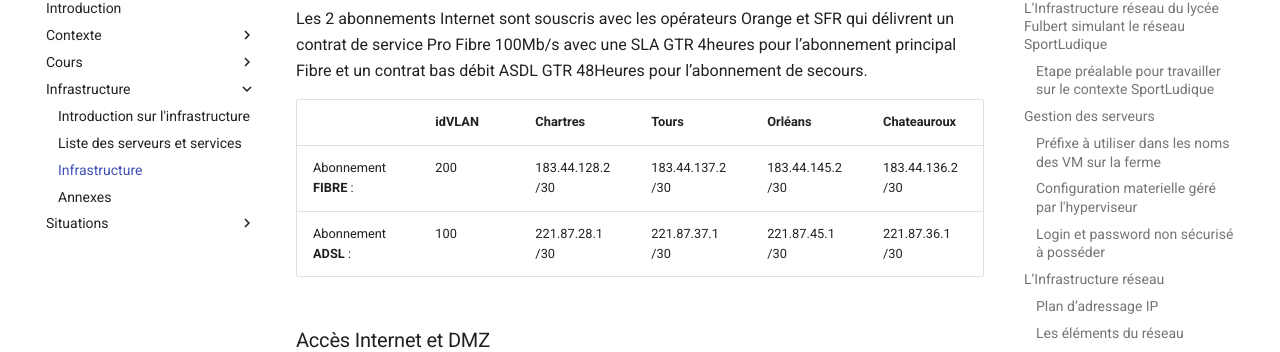
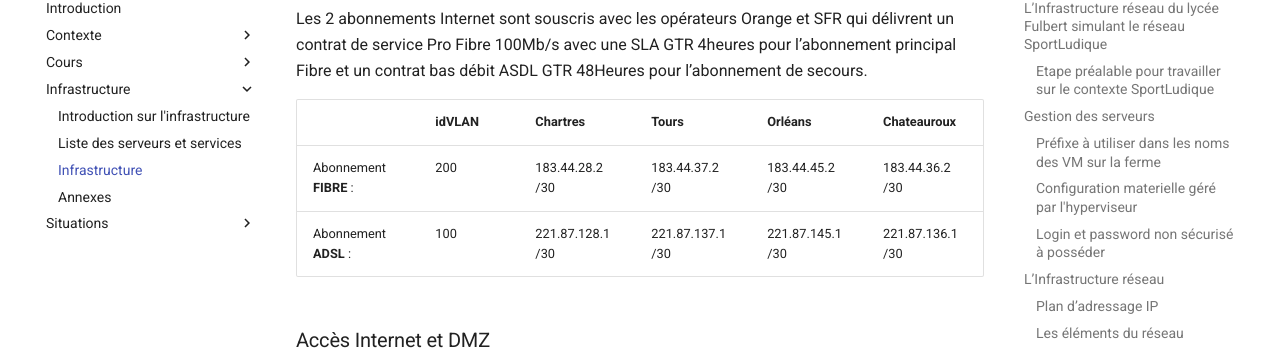
Before and after one commit to lmeryFulbert/sisrsiofulbert.github.io, an MkDocs documentation site: the page built from docs/infrastructure/03-infrastructure.md, in a window 1280 px wide and 900 px high, scrolled down 4975 px. Shown: the part 100-452 px from the top of the window. Built offline with MkDocs 1.6.1 and Material for MkDocs 9.7.7, drawn with Linux system fonts in a browser that asks for light colours.

Commit message:
correction adressage public

```diff
--- a/docs/infrastructure/03-infrastructure.md
+++ b/docs/infrastructure/03-infrastructure.md
@@ -195,8 +195,8 @@ ASDL GTR 48Heures pour l’abonnement de secours.
 
 |             |    **idVLAN**       | **Chartres**      | **Tours**        | **Orléans**      | **Chateauroux**  |
 |------------|------------|-------------------|------------------|------------------|------------------|
-| Abonnement **FIBRE** :| 200  | 183.44.128.2 /30  | 183.44.137.2 /30 | 183.44.145.2 /30 | 183.44.136.2 /30 |
-| Abonnement **ADSL** : | 100    | 221.87.28.1 /30   | 221.87.37.1 /30  | 221.87.45.1 /30  | 221.87.36.1 /30  |
+| Abonnement **FIBRE** :| 200  | 183.44.28.2 /30  | 183.44.37.2 /30 | 183.44.45.2 /30 | 183.44.36.2 /30 |
+| Abonnement **ADSL** : | 100    | 221.87.128.1 /30   | 221.87.137.1 /30  | 221.87.145.1 /30  | 221.87.136.1 /30  |
 
 
 ### Accès Internet et DMZ
```
